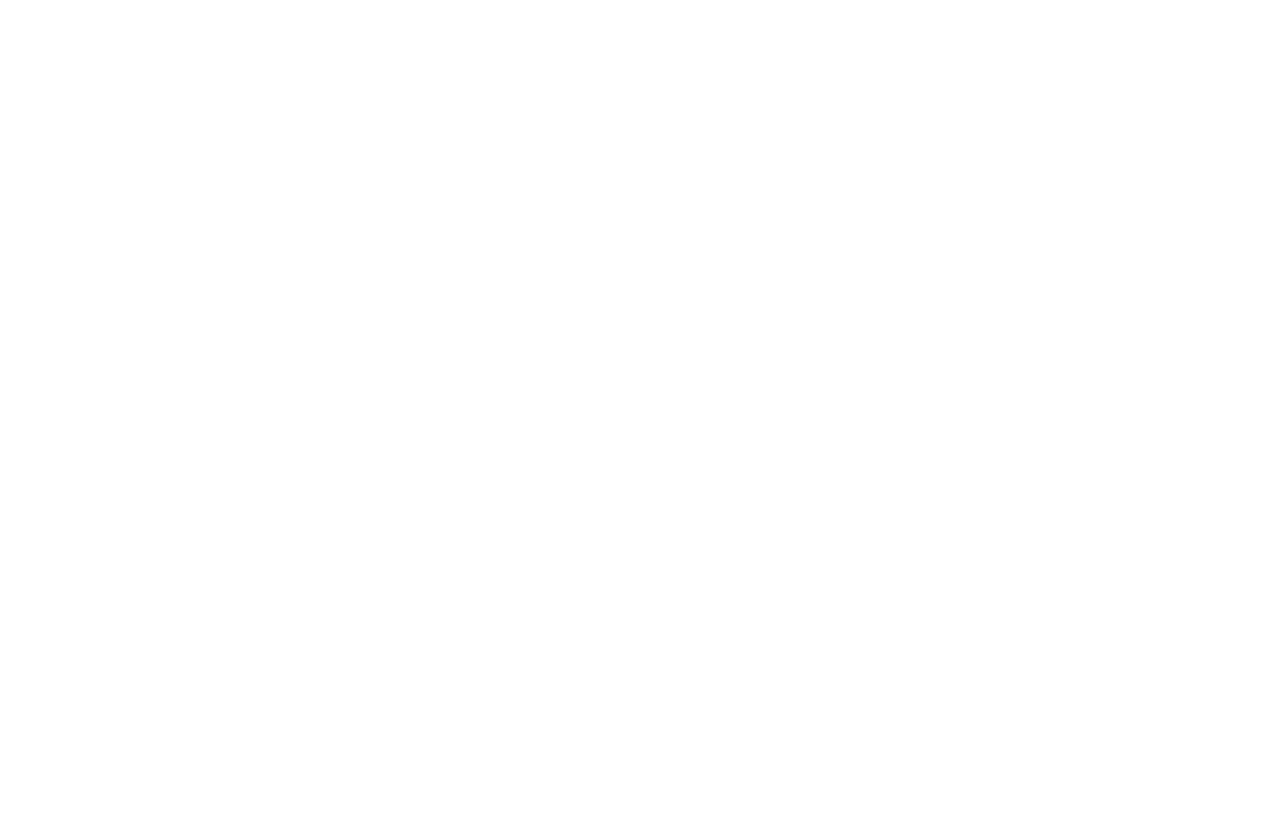
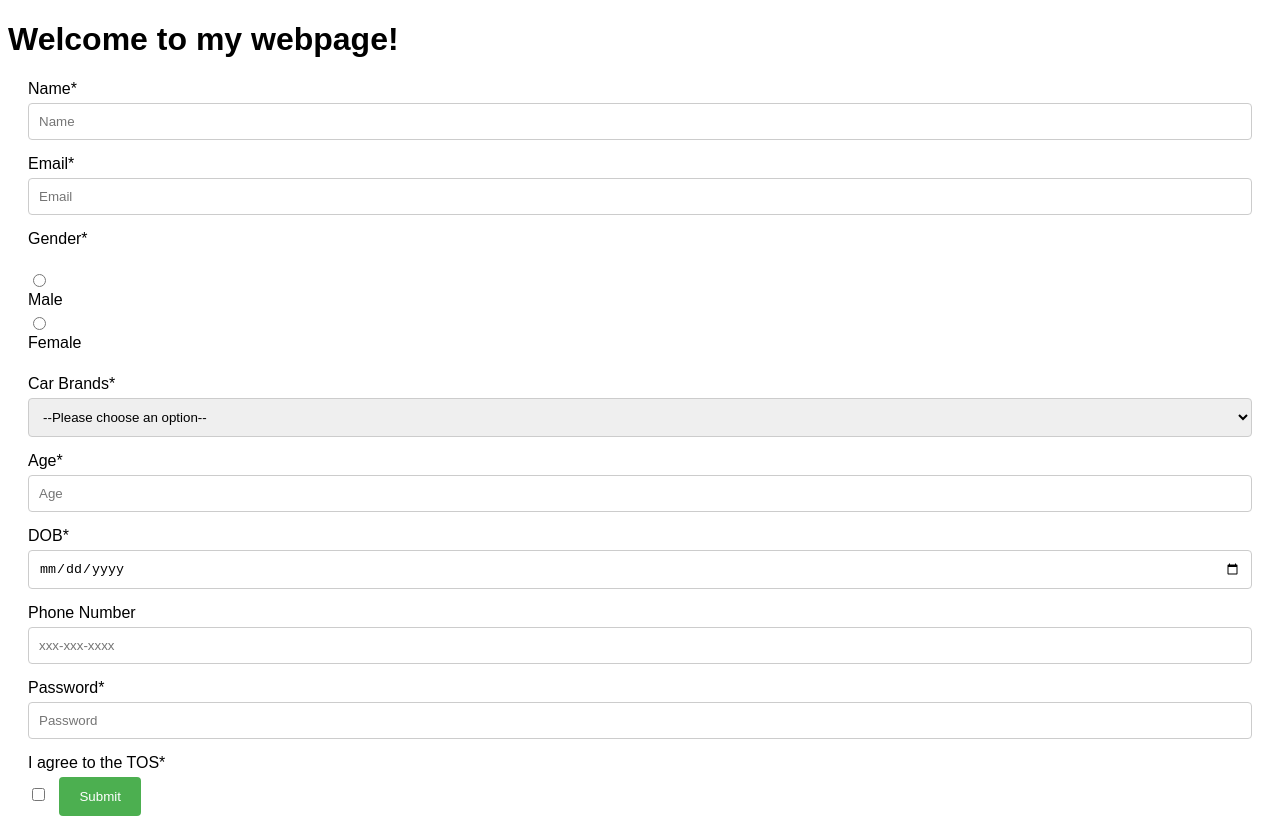
Before and after one commit to acciojob/signup-form-car-Yogeshnagre00, a website: page main.html in a window 1280 px wide. Before the commit the page ends 800 px from the top, so only its background shows below. Drawn offline with Linux system fonts and the light colour scheme.

Commit message:
created a submission

```diff
--- a/main.html
+++ b/main.html
@@ -1,16 +1,49 @@
 <!DOCTYPE html>
+<html>
+<head>
+	<title>My Webpage</title>
+	<link rel="stylesheet" href="styles.css">
+	<script type="text/javascript" src="./script.js"></script>
+</head>
+<body>
+	<h1>Welcome to my webpage!</h1>
+	<form>
+		<label for="name">Name*</label>
+		<input type="text" id="name" placeholder="Name" required>
 
-<html>
+		<label for="email">Email*</label>
+		<input type="email" id="email" placeholder="Email" required>
 
-<head>
-	<link rel="stylesheet" href="styles.css">
-</head>
+		<label for="gender">Gender*</label><br>
+		<input type="radio" id="gender_m" name="gender" value="Male" required>
+		<label for="gender_m">Male</label>
+		<input type="radio" id="gender_f" name="gender" value="Female" required>
+		<label for="gender_f">Female</label><br>
 
-<body>
-	<!-- the entire body must be written by student -->
-    <script type="text/javascript" src="./script.js">
-</script>
+		<label for="cars">Car Brands*</label>
+		<select id="cars" required>
+			<option value="">--Please choose an option--</option>
+			<option value="BMW">BMW</option>
+			<option value="Audi">Audi</option>
+			<option value="Mercedes">Mercedes</option>
+		</select>
 
+		<label for="age">Age*</label>
+		<input type="number" id="age" placeholder="Age" required>
+
+		<label for="dob">DOB*</label>
+		<input type="date" id="dob" placeholder="DOB" required>
+
+		<label for="tel">Phone Number</label>
+		<input type="tel" id="tel" placeholder="xxx-xxx-xxxx" pattern="[0-9]{3}-[0-9]{3}-[0-9]{4}">
+
+		<label for="password">Password*</label>
+		<input type="password" id="password" placeholder="Password" required>
+
+		<label for="tos">I agree to the TOS*</label>
+		<input type="checkbox" id="tos" required>
+
+		<input type="submit" value="Submit">
+	</form>
 </body>
-
 </html>
--- a/styles.css
+++ b/styles.css
@@ -1,2 +1,51 @@
 
 /* Your CSS Code here. */
+body {
+	font-family: Arial, sans-serif;
+}
+
+form {
+	margin: 20px;
+}
+
+label {
+	display: block;
+	margin-bottom: 5px;
+}
+
+input[type="text"],
+input[type="email"],
+input[type="number"],
+input[type="date"],
+input[type="tel"],
+input[type="password"],
+select {
+	width: 100%;
+	padding: 10px;
+	margin-bottom: 15px;
+	border: 1px solid #ccc;
+	border-radius: 4px;
+	box-sizing: border-box;
+}
+
+input[type="radio"],
+input[type="checkbox"] {
+	margin-right: 10px;
+}
+
+input[type="submit"] {
+	background-color: #4CAF50;
+	color: white;
+	padding: 12px 20px;
+	border: none;
+	border-radius: 4px;
+	cursor: pointer;
+}
+
+input[type="submit"]:hover {
+	background-color: #45a049;
+}
+
+input[type="submit"]:active {
+	background-color: #3e8e41;
+}
```
